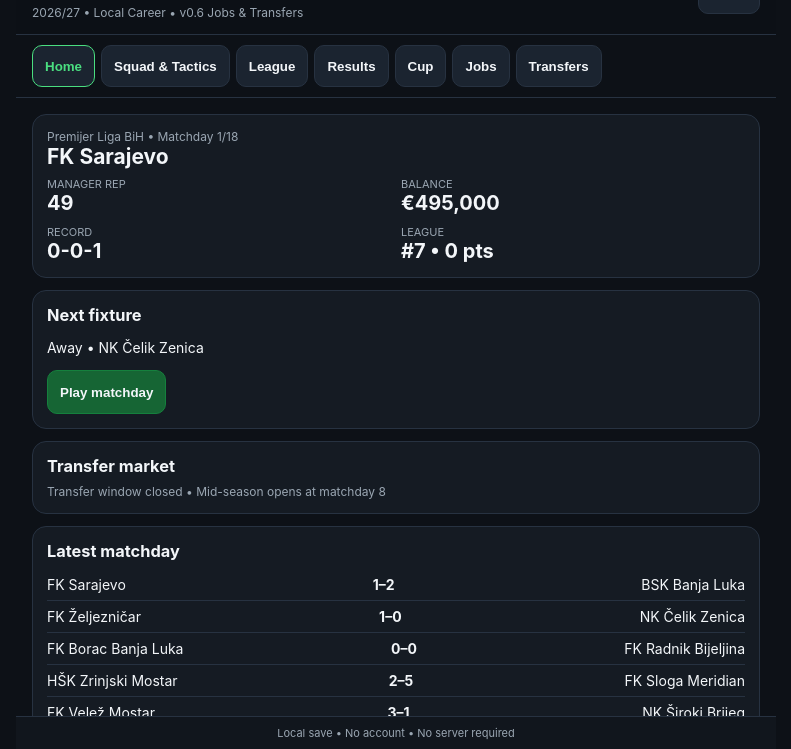
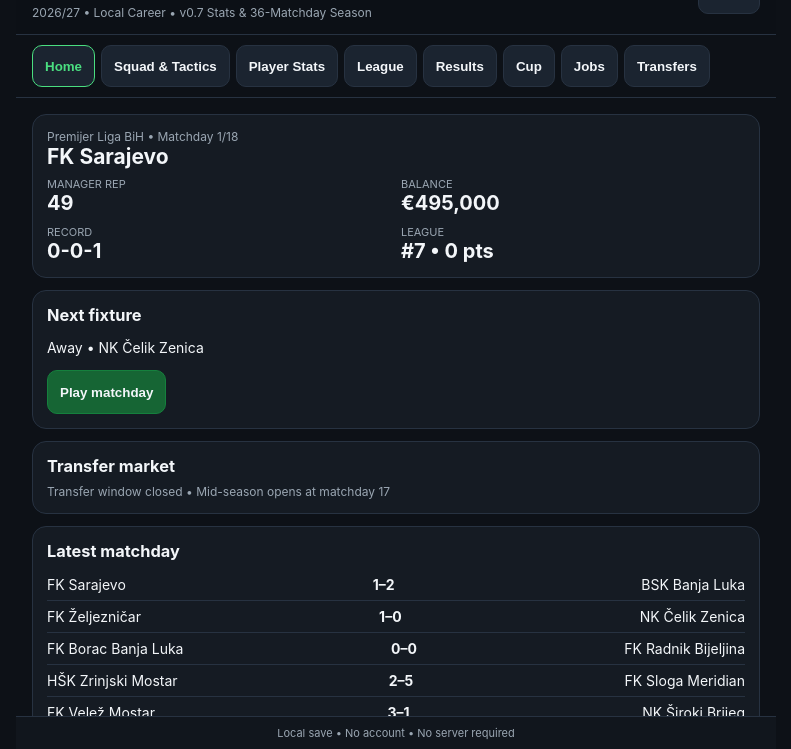
Before and after one commit to kemovejzovic-create/bh-football-manager-prototype, a plain HTML site: page index.html in a window 1280 px wide. Both pictures are taken after a click on the button "Play matchday". Shown: the part 51-800 px from the top of the page, without its empty margins (244-1035 px from the left). Drawn offline with Linux system fonts and the light colour scheme.

Commit message:
Add files via upload

```diff
--- a/index.html
+++ b/index.html
@@ -32,7 +32,7 @@
 </head>
 <body>
 <div class="app">
-<div class="top"><div class="row"><div><h1>BH Football Manager Lite</h1><div class="sub">2026/27 • Local Career • v0.6 Jobs & Transfers</div></div><button onclick="resetGame()">Reset</button></div></div>
+<div class="top"><div class="row"><div><h1>BH Football Manager Lite</h1><div class="sub">2026/27 • Local Career • v0.7 Stats & 36-Matchday Season</div></div><button onclick="resetGame()">Reset</button></div></div>
 <div id="tabs" class="tabs"></div><main id="app" class="screen"></main>
 <div class="footer">Local save • No account • No server required</div>
 </div>
@@ -98,11 +98,17 @@
 
 function teamRating(club){if(TEAM_RATING[club])return TEAM_RATING[club];const ps=playersFor(club);return Math.round(ps.reduce((a,p)=>a+p.ovr,0)/ps.length)||DEFAULT_RATING}
 function leagueClubs(){return leagues[state.league].filter(c=>!c.startsWith("TBD")&&!c.includes("regional"))}
+function meetingsForLeague(){return state.league==="Premijer Liga BiH"?4:2}
+function seasonMatchdays(){return (leagueClubs().length-1)*meetingsForLeague()}
 function makeTable(){const t={};leagueClubs().forEach(c=>t[c]={club:c,p:0,w:0,d:0,l:0,gf:0,ga:0,pts:0});return t}
 function generateFixtures(clubs){
  let arr=[...clubs],n=arr.length,rounds=[];
  for(let r=0;r<n-1;r++){let games=[];for(let i=0;i<n/2;i++){let a=arr[i],b=arr[n-1-i];games.push(r%2===0?{home:a,away:b}:{home:b,away:a})}rounds.push(games);arr=[arr[0],arr[n-1],...arr.slice(1,n-1)]}
- return [...rounds,...rounds.map(g=>g.map(x=>({home:x.away,away:x.home})))].flat()
+ const reverse=rounds.map(g=>g.map(x=>({home:x.away,away:x.home})));
+ const sets=meetingsForLeague();
+ let out=[...rounds,...reverse];
+ if(sets===4) out=[...out,...rounds,...reverse];
+ return out.flat()
 }
 const JOB_POOL=[
  ["FK Sarajevo",72],["FK Željezničar",71],["FK Borac Banja Luka",70],["HŠK Zrinjski Mostar",72],["FK Velež Mostar",62],["NK Široki Brijeg",60],["FK Sloga Meridian",55],["FK Radnik Bijeljina",52],["NK Čelik Zenica",50],["BSK Banja Luka",48],
@@ -121,7 +127,7 @@
  }
 }
 function transferStatus(){
- const total=leagueClubs().length*2-2;
+ const total=seasonMatchdays();
  if(state.matchday>=total) return state.summerTick<10?{type:"summer",remaining:10-state.summerTick,label:`Summer transfer market • ${state.summerTick}/10 ticks used`}:{type:"closed",remaining:0,label:"Summer transfer market closed"};
  const midStart=Math.max(1,Math.floor(total/2)-1),midEnd=midStart+3;
  if(state.matchday>=midStart&&state.matchday<=midEnd) return {type:"mid",remaining:midEnd-state.matchday+1,label:`Mid-season transfer window • ${midEnd-state.matchday+1} matchday ticks remaining`};
@@ -152,10 +158,11 @@
  if(state.summerTick<10){state.summerTick++;state.transferPool=generateTransferPool();save();render();}
 }
 function initSeason(force=false){
- const clubs=leagueClubs(),needed=clubs.length*(clubs.length-1);
+ const clubs=leagueClubs(),needed=(clubs.length*(clubs.length-1)*meetingsForLeague())/2;
  if(force||!Array.isArray(state.fixtures)||state.fixtures.length!==needed||!state.table||Object.keys(state.table).length!==clubs.length){
-  state.matchday=0;state.fixtures=generateFixtures(clubs);state.table=makeTable();state.results=[];state.points=0;state.played=0;state.wins=0;state.draws=0;state.losses=0;state.jobBoard=[];state.jobBoardMD=-1;state.jobOffers=[];state.repHistory=[{md:0,rep:state.rep}];state.transferTick=0;state.summerTick=0;state.transferPool=[];state.transfersDone=[];state.cup=null;
+  state.matchday=0;state.fixtures=generateFixtures(clubs);state.table=makeTable();state.results=[];state.points=0;state.played=0;state.wins=0;state.draws=0;state.losses=0;state.jobBoard=[];state.jobBoardMD=-1;state.jobOffers=[];state.repHistory=[{md:0,rep:state.rep}];state.transferTick=0;state.summerTick=0;state.transferPool=[];state.transfersDone=[];state.cup=null;state.playerStats={};
  }
+ initPlayerStats();
 }
 function save(){localStorage.setItem("bhfm",JSON.stringify(state))}
 function normalizeXI(){
@@ -165,24 +172,54 @@
  state.xi=out;
 }
 function initClub(){state.players=playersFor(state.club);normalizeXI();initSeason(false);save()}
-function tabs(){let t=["Home","Squad & Tactics","League","Results","Cup","Jobs","Transfers"];document.getElementById("tabs").innerHTML=t.map(x=>`<button class="${state.tab===x?'on':''}" onclick="state.tab='${x}';save();render()">${x}</button>`).join("")}
-function render(){tabs();({Home:home,"Squad & Tactics":squad,League:league,Results:resultsPage,Cup:cup,Jobs:jobs,Transfers:transfers}[state.tab])()}
+function tabs(){let t=["Home","Squad & Tactics","Player Stats","League","Results","Cup","Jobs","Transfers"];document.getElementById("tabs").innerHTML=t.map(x=>`<button class="${state.tab===x?'on':''}" onclick="state.tab='${x}';save();render()">${x}</button>`).join("")}
+function render(){tabs();({Home:home,"Squad & Tactics":squad,"Player Stats":playerStatsPage,League:league,Results:resultsPage,Cup:cup,Jobs:jobs,Transfers:transfers}[state.tab])()}
 function home(){
  const pos=standings().findIndex(x=>x.club===state.club)+1,total=leagueClubs().length*2-2;
  document.getElementById("app").innerHTML=`<div class="card"><div class="sub">${state.league} • Matchday ${state.matchday}/${total}</div><h2>${state.club}</h2><div class="grid"><div><div class="label">Manager rep</div><div class="stat">${state.rep}</div></div><div><div class="label">Balance</div><div class="stat">€${Math.round(state.balance).toLocaleString()}</div></div><div><div class="label">Record</div><div class="stat">${state.wins}-${state.draws}-${state.losses}</div></div><div><div class="label">League</div><div class="stat">#${pos||"-"} • ${state.points} pts</div></div></div></div>
  <div class="card"><h3>Next fixture</h3><p>${nextOpponent()}</p>${state.matchday<total?'<button class="primary" onclick="playMatch()">Play matchday</button>':'<div class="notice">League season complete.</div>'}</div>
  <div class="card"><h3>Transfer market</h3><div class="sub">${transferStatus().label}</div></div><div class="card"><h3>Latest matchday</h3>${latestRoundHTML()}</div>
- <div class="card"><h3>Real 2026/27 data</h3><p class="sub">Club/player names are sourced from current 2026/27 federation and squad listings. OVR is a game attribute, not an official player rating. Prva liga FBiH starting XIs are based on published 2026/27 match lineups.</p></div><div class="card"><h3>Season engine</h3><p class="sub">Every fixture on the matchday is simulated together. All clubs receive their points, goals and results, and the table is recalculated after every matchday.</p></div>`
+ <div class="card"><h3>Real 2026/27 data</h3><p class="sub">Club/player names are sourced from current 2026/27 federation and squad listings. OVR is a game attribute, not an official player rating. Prva liga FBiH starting XIs are based on published 2026/27 match lineups.</p></div><div class="card"><h3>Season engine</h3><p class="sub">Every fixture on the matchday is simulated together. Premijer Liga BiH uses 36 matchdays (four meetings per opponent); other leagues retain their two-meeting format.</p></div>`
 }
 function fixtureForRound(round){const n=leagueClubs().length;return state.fixtures.slice(round*n/2,(round+1)*n/2)}
-function nextOpponent(){const total=leagueClubs().length*2-2;if(state.matchday>=total)return"Season complete";const f=fixtureForRound(state.matchday).find(x=>x.home===state.club||x.away===state.club);if(!f)return"Schedule pending";return`${f.home===state.club?"Home":"Away"} • ${f.home===state.club?f.away:f.home}`}
+function nextOpponent(){const total=seasonMatchdays();if(state.matchday>=total)return"Season complete";const f=fixtureForRound(state.matchday).find(x=>x.home===state.club||x.away===state.club);if(!f)return"Schedule pending";return`${f.home===state.club?"Home":"Away"} • ${f.home===state.club?f.away:f.home}`}
 function poissonish(lambda){const r=Math.random();if(r<Math.exp(-lambda))return 0;if(r<.60)return 1;if(r<.86)return 2;if(r<.96)return 3;if(r<.99)return 4;return 5}
 function simulateFixture(f){const diff=teamRating(f.home)+3.5-teamRating(f.away);return{home:f.home,away:f.away,hg:Math.min(poissonish(Math.max(.35,1.25+diff*.055)),6),ag:Math.min(poissonish(Math.max(.25,1.05-diff*.045)),6)}}
 function applyResult(r){const h=state.table[r.home],a=state.table[r.away];h.p++;a.p++;h.gf+=r.hg;h.ga+=r.ag;a.gf+=r.ag;a.ga+=r.hg;if(r.hg>r.ag){h.w++;h.pts+=3;a.l++}else if(r.hg<r.ag){a.w++;a.pts+=3;h.l++}else{h.d++;a.d++;h.pts++;a.pts++}}
 function standings(){return Object.values(state.table).sort((a,b)=>b.pts-a.pts||(b.gf-b.ga)-(a.gf-a.ga)||b.gf-a.gf||b.w-a.w||a.club.localeCompare(b.club))}
 function latestRoundHTML(){if(!state.results.length)return'<div class="sub">No matches played yet.</div>';return state.results[state.results.length-1].map(r=>`<div class="row" style="padding:7px 0;border-bottom:1px solid var(--line)"><span>${r.home}</span><b>${r.hg}–${r.ag}</b><span>${r.away}</span></div>`).join("")}
+function statKey(club,p){return `${club}::${p.id}`}
+function blankPlayerStat(club,p){return{club,id:p.id,name:p.name,pos:p.pos,age:p.age,ovr:p.ovr,apps:0,starts:0,goals:0,assists:0,cleanSheets:0,minutes:0,yellows:0,reds:0}}
+function initPlayerStats(){
+ if(!state.playerStats||typeof state.playerStats!=="object")state.playerStats={};
+ leagueClubs().forEach(c=>playersFor(c).forEach(p=>{const k=statKey(c,p);if(!state.playerStats[k])state.playerStats[k]=blankPlayerStat(c,p)}));
+ (state.players||[]).forEach(p=>{const k=statKey(state.club,p);if(!state.playerStats[k])state.playerStats[k]=blankPlayerStat(state.club,p)});
+}
+function lineupForStats(club){
+ if(club===state.club){normalizeXI();return state.xi.map(id=>state.players.find(p=>p.id===id)).filter(Boolean).slice(0,11)}
+ return playersFor(club).slice(0,11);
+}
+function weightedPlayer(players){
+ if(!players.length)return null;
+ const weights=players.map(p=>p.pos==="ATT"?5:p.pos==="MID"?3:p.pos==="DEF"?1.5:.4);let total=weights.reduce((a,b)=>a+b,0),r=Math.random()*total;
+ for(let i=0;i<players.length;i++){r-=weights[i];if(r<=0)return players[i]}return players[players.length-1];
+}
+function updateTeamPlayerStats(club,goals,conceded){
+ const lineup=lineupForStats(club);if(!lineup.length)return;
+ lineup.forEach(p=>{const k=statKey(club,p);if(!state.playerStats[k])state.playerStats[k]=blankPlayerStat(club,p);const st=state.playerStats[k];st.apps++;st.starts++;st.minutes+=90;});
+ const scorers=[];for(let i=0;i<goals;i++){const scorer=weightedPlayer(lineup);if(!scorer)continue;const st=state.playerStats[statKey(club,scorer)];st.goals++;scorers.push(scorer);const assistPool=lineup.filter(p=>p.id!==scorer.id);if(assistPool.length&&Math.random()<.82){const assister=weightedPlayer(assistPool);if(assister)state.playerStats[statKey(club,assister)].assists++}}
+ if(conceded===0)lineup.filter(p=>p.pos==="GK"||p.pos==="DEF").forEach(p=>state.playerStats[statKey(club,p)].cleanSheets++);
+ return scorers;
+}
+function updatePlayerStatsForResult(r){updateTeamPlayerStats(r.home,r.hg,r.ag);updateTeamPlayerStats(r.away,r.ag,r.hg)}
+function playerStatsPage(){
+ initPlayerStats();
+ const mine=Object.values(state.playerStats).filter(x=>x.club===state.club).sort((a,b)=>b.goals-a.goals||b.assists-a.assists||b.apps-a.apps);
+ const scorers=Object.values(state.playerStats).sort((a,b)=>b.goals-a.goals||b.assists-a.assists).slice(0,10);
+ document.getElementById("app").innerHTML=`<div class="card"><h2>Player Stats</h2><p class="sub">2026/27 season • League statistics. Cup statistics will use the same system.</p></div><div class="card"><h3>${state.club}</h3><div style="overflow:auto"><table style="width:100%;border-collapse:collapse;font-size:12px"><thead><tr><th style="text-align:left">Player</th><th>Pos</th><th>App</th><th>G</th><th>A</th><th>CS</th><th>Min</th></tr></thead><tbody>${mine.map(p=>`<tr style="border-top:1px solid var(--line)"><td style="padding:8px 3px;text-align:left"><b>${p.name}</b></td><td>${p.pos}</td><td>${p.apps}</td><td>${p.goals}</td><td>${p.assists}</td><td>${p.cleanSheets}</td><td>${p.minutes}</td></tr>`).join("")}</tbody></table></div></div><div class="card"><h3>League Top Scorers</h3>${scorers.map((p,i)=>`<div class="row" style="padding:7px 0;border-bottom:1px solid var(--line)"><span>${i+1}. ${p.name}<br><span class="sub">${p.club}</span></span><b>${p.goals} G • ${p.assists} A</b></div>`).join("")||'<div class="sub">No statistics recorded yet.</div>'}</div>`;
+}
 function playMatch(){
- const total=leagueClubs().length*2-2;if(state.matchday>=total)return;
+ const total=seasonMatchdays();if(state.matchday>=total)return;
  normalizeXI();
  const round=fixtureForRound(state.matchday),my=round.find(x=>x.home===state.club||x.away===state.club);if(!my)return;
  let results=round.map(simulateFixture),idx=results.findIndex(r=>r.home===my.home&&r.away===my.away);
@@ -191,6 +228,7 @@
  const mod=(avg-teamRating(state.club))*.025+(state.mentality==="Attacking"?.04:state.mentality==="Defensive"?-.02:0);
  const diff=(my.home===state.club?avg:teamRating(my.home))+3.5-(my.away===state.club?avg:teamRating(my.away));
  results[idx]={home:my.home,away:my.away,hg:Math.min(poissonish(Math.max(.35,1.25+diff*.055+mod)),6),ag:Math.min(poissonish(Math.max(.25,1.05-diff*.045-mod*.4)),6)};
+ results.forEach(updatePlayerStatsForResult);
  results.forEach(applyResult);state.results.push(results);state.matchday++;
  const r=results[idx], myGoals=r.home===state.club?r.hg:r.ag, oppGoals=r.home===state.club?r.ag:r.hg;
  state.played++;
@@ -224,7 +262,7 @@
 function cupCurrentFixture(){initCup();return state.cup.pending.find(f=>f.home===state.club||f.away===state.club)||null}
 function cupRoundName(r){return ["","Round of 32","Round of 16","Quarter-final","Semi-final","Final"][r]||"Cup"}
 function simulateCupGame(f){const diff=teamRating(f.home)+3.5-teamRating(f.away);let hg=Math.min(poissonish(Math.max(.3,1.2+diff*.055)),6),ag=Math.min(poissonish(Math.max(.25,1.05-diff*.045)),6);if(hg===ag){if(Math.random()<teamRating(f.home)/(teamRating(f.home)+teamRating(f.away)))hg++;else ag++;}return{...f,hg,ag};}
-function playCup(){initCup();const f=cupCurrentFixture();if(!f){alert("Your club has no cup match in this round.");return;}let games=state.cup.pending.map(x=>x.home===f.home&&x.away===f.away?simulateCupGame(x):simulateCupGame(x));state.cup.results.push(games);let winners=games.map(r=>r.hg>r.ag?r.home:r.away);let userResult=games.find(r=>r.home===state.club||r.away===state.club);if(userResult){const my=userResult.home===state.club?userResult.hg:userResult.ag,opp=userResult.home===state.club?userResult.ag:userResult.hg;state.rep+=my>opp?2:my===opp?0:-1;state.balance+=my>opp?10000:0;}if(winners.length===1){state.cup.winner=winners[0];state.cup.pending=[];state.cup.round=5;}else{let next=[];for(let i=0;i<winners.length;i+=2)next.push({home:winners[i],away:winners[i+1]});state.cup.pending=next;state.cup.round++;state.cup.roundName=cupRoundName(state.cup.round);}save();render();}
+function playCup(){initCup();const f=cupCurrentFixture();if(!f){alert("Your club has no cup match in this round.");return;}let games=state.cup.pending.map(x=>simulateCupGame(x));games.forEach(updatePlayerStatsForResult);state.cup.results.push(games);let winners=games.map(r=>r.hg>r.ag?r.home:r.away);let userResult=games.find(r=>r.home===state.club||r.away===state.club);if(userResult){const my=userResult.home===state.club?userResult.hg:userResult.ag,opp=userResult.home===state.club?userResult.ag:userResult.hg;state.rep+=my>opp?2:my===opp?0:-1;state.balance+=my>opp?10000:0;}if(winners.length===1){state.cup.winner=winners[0];state.cup.pending=[];state.cup.round=5;}else{let next=[];for(let i=0;i<winners.length;i+=2)next.push({home:winners[i],away:winners[i+1]});state.cup.pending=next;state.cup.round++;state.cup.roundName=cupRoundName(state.cup.round);}save();render();}
 function cup(){initCup();const f=cupCurrentFixture();const last=state.cup.results.length?state.cup.results[state.cup.results.length-1]:[];document.getElementById("app").innerHTML=`<div class="card"><h2>Kup BiH</h2><div class="sub">${state.cup.winner?"Champion: "+state.cup.winner:state.cup.roundName+" • Knockout competition"}</div>${f?`<div class="notice"><b>${f.home} vs ${f.away}</b><br>Your cup match is ready.</div><button class="primary" onclick="playCup()">Play cup match</button>`:`<div class="notice">Your club has been eliminated or is awaiting the next draw.</div>`}</div>${last.length?`<div class="card"><h3>Latest cup round</h3>${last.map(r=>`<div class="row" style="padding:7px 0;border-bottom:1px solid var(--line);font-weight:${r.home===state.club||r.away===state.club?'800':'400'}"><span>${r.home}</span><b>${r.hg}–${r.ag}</b><span>${r.away}</span></div>`).join("")}</div>`:""}` }
 function jobs(){
  refreshJobBoard(false);
```
